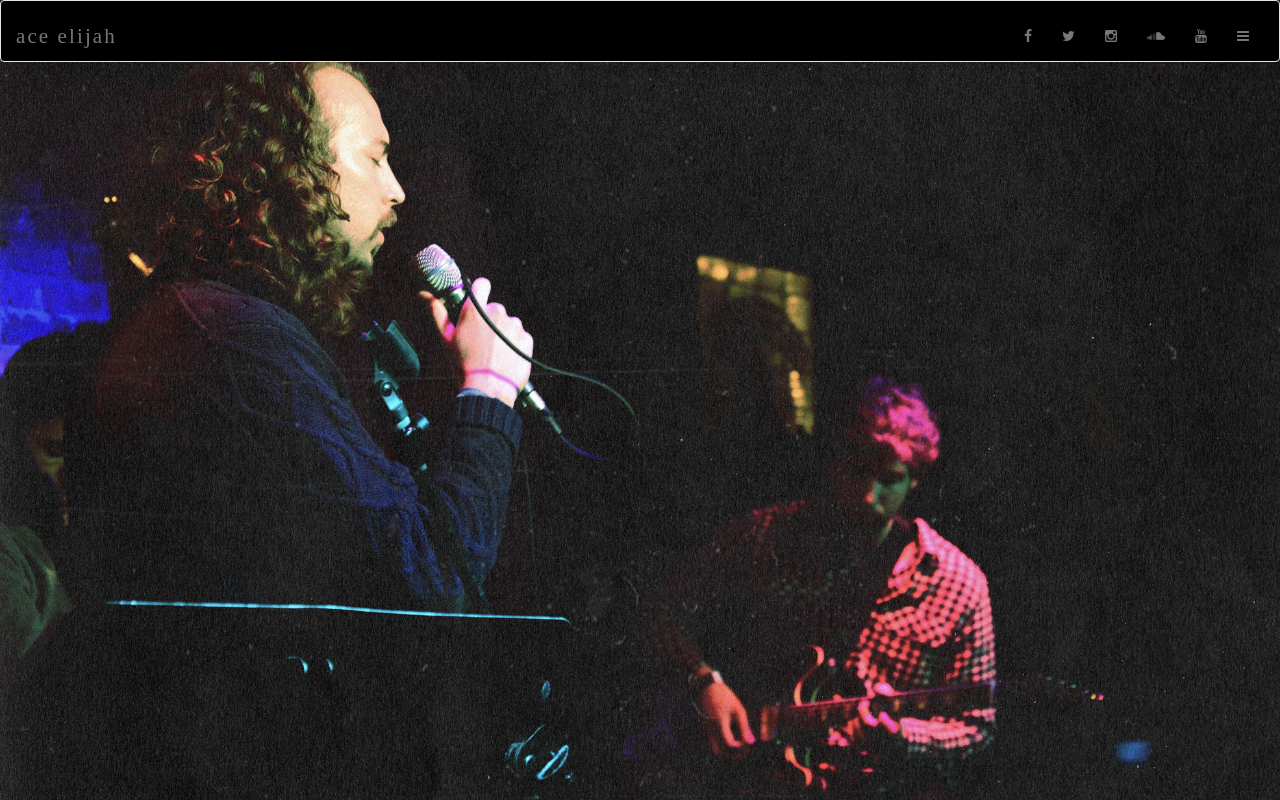
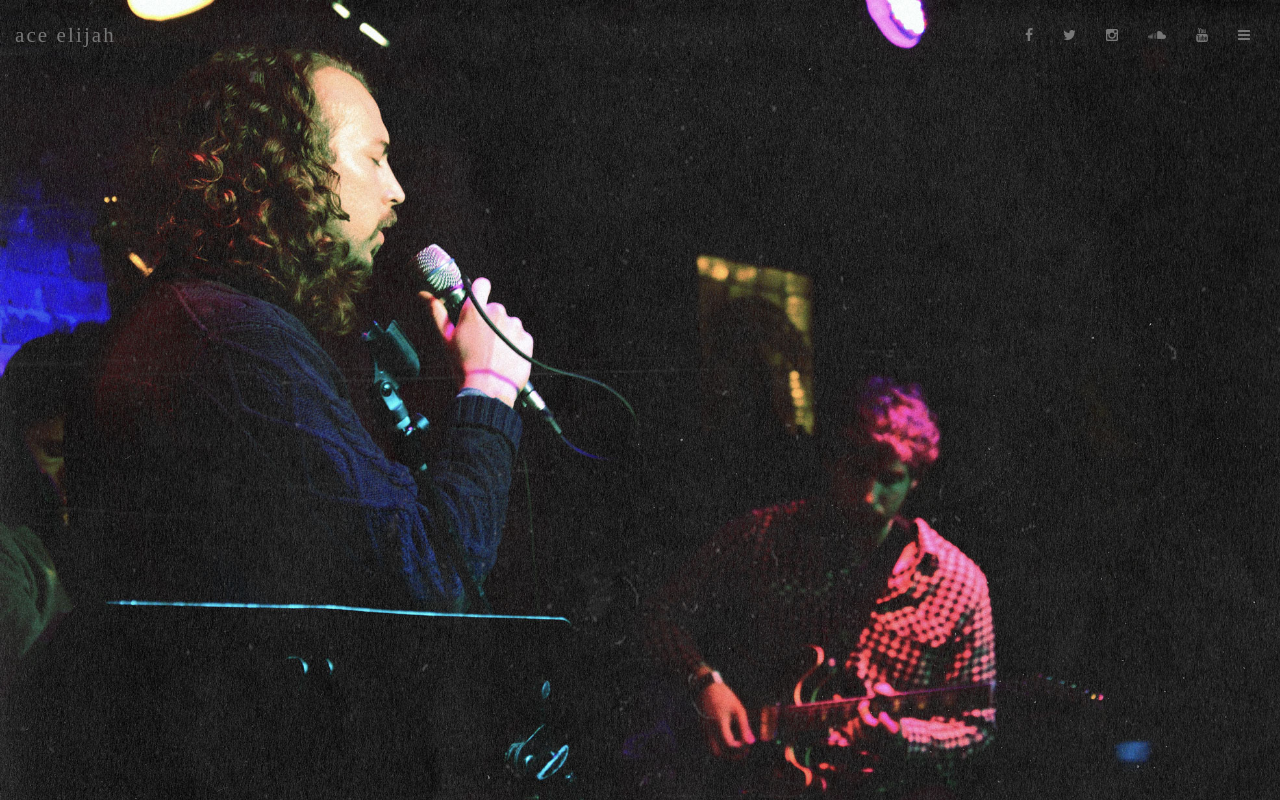
Before and after one commit to aceburgess/aceelijah.com, a plain HTML site: page index.html in a window 1280 px wide. Drawn offline with nearby package versions, Linux system fonts and the light colour scheme; a web font is replaced by a local one.

Commit message:
CSS fixes

```diff
--- a/stylesheets/main.css
+++ b/stylesheets/main.css
@@ -9,7 +9,8 @@ html {
 }
 
 .navbar-default {
-  background-color: black !important;
+  background-color: rgba(0,0,0,0) !important;
+  border-style: none !important;
 }
 
 .navbar-brand {
```
